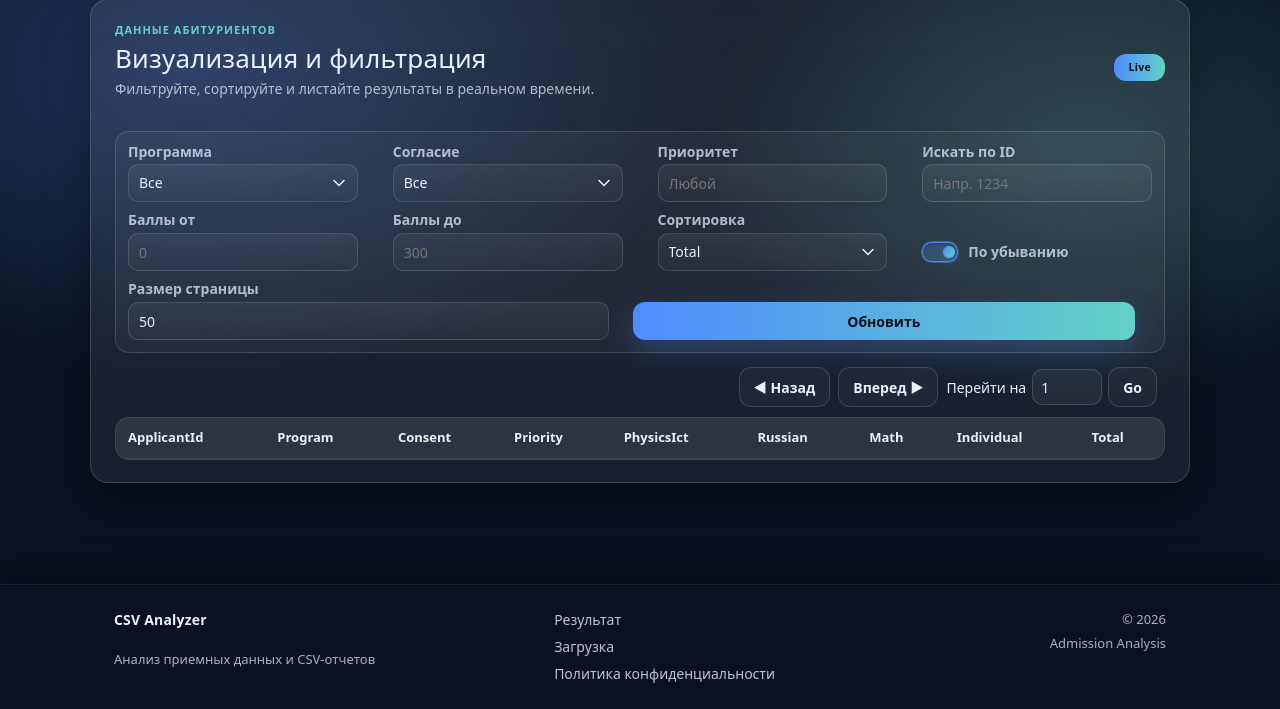
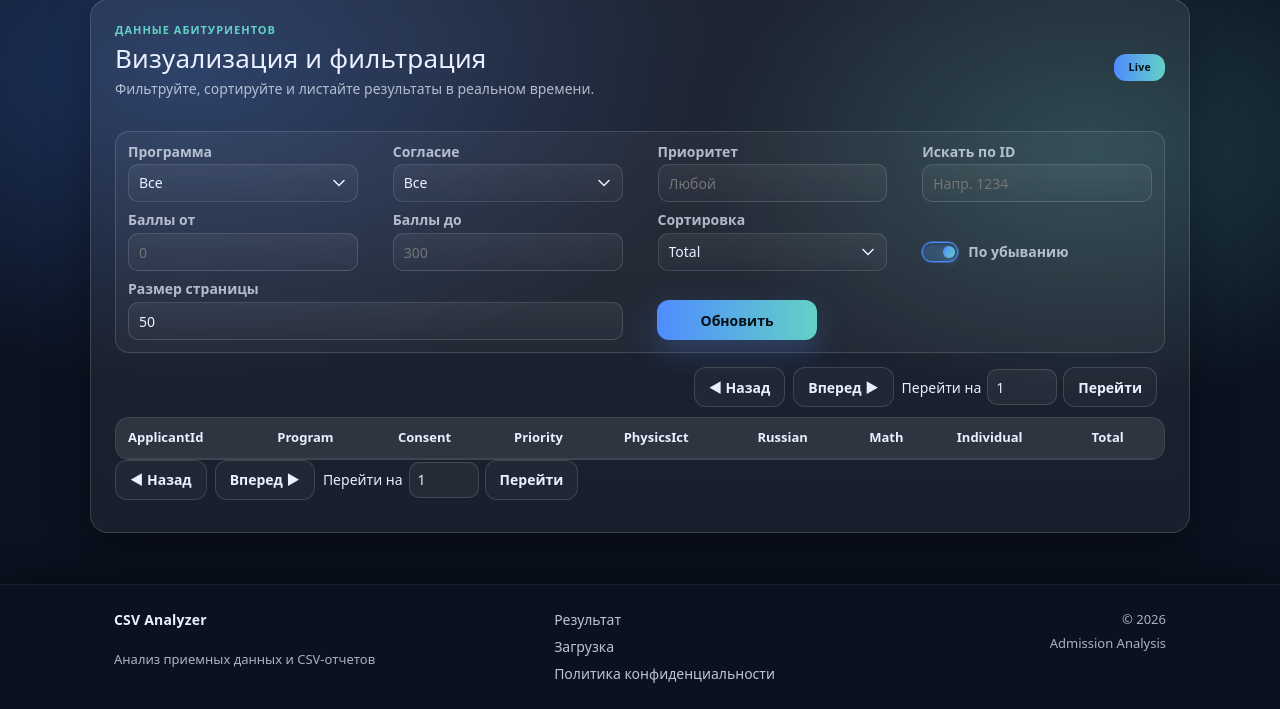
Before and after one commit to rawer470/AdmissionAnalysis, an ASP.NET Core app: page /Visualize in a window 1280 px wide. Shown: the part 91-800 px from the top of the page. Run offline with ASP.NET Core 8, Linux system fonts and the light colour scheme; lists and menus that the app fills with data are empty; style sheets or scripts are compiled from the project's sources.

Commit message:
fix bugs in VisualizeCtrl

```diff
--- a/src/web/Views/Visualize/Index.cshtml
+++ b/src/web/Views/Visualize/Index.cshtml
@@ -18,6 +18,7 @@
         </header>
 
         <form id="filters" class="viz-filters">
+            <input type="hidden" name="Page" value="1" />
             <div class="row">
                 <label>Программа
                     <select name="Program">
@@ -67,15 +68,11 @@
                     <input class="toggle noselect" type="checkbox" name="Desc" value="true" checked /> По убыванию
                 </label>
             </div>
-
-            <div class="row pagination-row">
-                @* <label>Страница
-                    <input type="number" name="Page" value="1" min="1" />
-                </label> *@
+            <div class="row">
                 <label>Размер страницы
                     <input type="number" name="PageSize" value="50" min="1" max="500" />
                 </label>
-                <button type="submit" class="btn primary">Обновить</button>
+                <button type="submit" class="btn primary action-btn">Обновить</button>
             </div>
         </form>
 
@@ -87,7 +84,7 @@
                 <div class="goto">
                     <span>Перейти на</span>
                     <input type="number" id="gotoPage" value="1" min="1" />
-                    <button type="button" id="goBtn" class="btn ghost">Go</button>
+                    <button type="button" id="goBtn" class="btn ghost">Перейти</button>
                 </div>
                 <span id="pageInfo" class="muted"></span>
             </div>
@@ -111,6 +108,19 @@
                 <tbody></tbody>
             </table>
         </div>
+
+        <div class="viz-toolbar bottom-toolbar">
+            <div class="pager">
+                <button type="button" class="btn ghost prevBtn2">◀ Назад</button>
+                <button type="button" class="btn ghost nextBtn2">Вперед ▶</button>
+                <div class="goto">
+                    <span>Перейти на</span>
+                    <input type="number" class="gotoPage2" value="1" min="1" />
+                    <button type="button" class="btn ghost goBtn2">Перейти</button>
+                </div>
+                <span class="muted pageInfo2"></span>
+            </div>
+        </div>
     </section>
 </main>
 
@@ -127,22 +137,54 @@
     const goBtn = document.getElementById('goBtn');
     const pageInfo = document.getElementById('pageInfo');
 
-    async function load(pageOverride) {
+    const prevBtn2 = document.querySelector('.prevBtn2');
+    const nextBtn2 = document.querySelector('.nextBtn2');
+    const gotoInput2 = document.querySelector('.gotoPage2');
+    const goBtn2 = document.querySelector('.goBtn2');
+    const pageInfo2 = document.querySelector('.pageInfo2');
+
+    let lastTotalPages = null;
+
+    async function load(pageOverride, allowRetry = true) {
         if (pageOverride !== undefined) pageInput.value = pageOverride;
+
+        // Предварительная коррекция по кэшу, чтобы не делать лишний запрос
+        if (lastTotalPages !== null) {
+            const clamped = Math.min(Math.max(1, parseInt(pageInput.value) || 1), lastTotalPages);
+            pageInput.value = clamped;
+            gotoInput.value = clamped;
+            if (gotoInput2) gotoInput2.value = clamped;
+        }
+
         const params = new URLSearchParams(new FormData(form));
         const res = await fetch('/Visualize/GetData?' + params.toString());
         if (!res.ok) { alert('Error ' + res.status); return; }
         const data = await res.json();
 
-        const page = Math.max(1, parseInt(pageInput.value) || 1);
+        const pageRequested = Math.max(1, parseInt(pageInput.value) || 1);
         const pageSize = Math.max(1, parseInt(pageSizeInput.value) || 50);
         const totalPages = Math.max(1, Math.ceil(data.totalCount / pageSize));
+        lastTotalPages = totalPages;
 
-        @* pageInput.value = Math.min(page, totalPages); *@
+        const page = Math.min(pageRequested, totalPages);
+        if (page !== pageRequested && allowRetry) {
+            // если запросили вне диапазона — корректируем и грузим один раз нужную страницу
+            pageInput.value = page;
+            gotoInput.value = page;
+            if (gotoInput2) gotoInput2.value = page;
+            return load(page, false);
+        }
+        pageInput.value = page;
         gotoInput.value = pageInput.value;
+        if (gotoInput2) gotoInput2.value = pageInput.value;
         prevBtn.disabled = page <= 1;
         nextBtn.disabled = page >= totalPages;
+        if (prevBtn2 && nextBtn2) {
+            prevBtn2.disabled = prevBtn.disabled;
+            nextBtn2.disabled = nextBtn.disabled;
+        }
         pageInfo.textContent = `Стр. ${page} / ${totalPages}`;
+        if (pageInfo2) pageInfo2.textContent = pageInfo.textContent;
 
         totalEl.textContent = `Найдено: ${data.totalCount}`;
         tbody.innerHTML = data.items.map(row => `
@@ -161,6 +203,13 @@
         load(target);
     });
 
+    if (prevBtn2) prevBtn2.addEventListener('click', () => load(Math.max(1, (parseInt(pageInput.value) || 1) - 1)));
+    if (nextBtn2) nextBtn2.addEventListener('click', () => load((parseInt(pageInput.value) || 1) + 1));
+    if (goBtn2) goBtn2.addEventListener('click', () => {
+        const target = Math.max(1, parseInt(gotoInput2.value) || 1);
+        load(target);
+    });
+
     // initial load
     load(1);
 </script>
--- a/src/web/wwwroot/css/visualize.css
+++ b/src/web/wwwroot/css/visualize.css
@@ -202,17 +202,18 @@ input[type="number"]::-webkit-inner-spin-button {
   box-shadow: none;
 }
 
-.viz-filters .row.pagination-row {
-  grid-template-columns: 1fr 1fr auto;
-  align-items: end;
-  padding-right: 14px;
-}
-
-.viz-filters .row.pagination-row .btn {
+.action-btn {
+  width: fit-content;
+  min-width: 160px;
   height: 38px;
   padding: 0 18px;
   justify-self: start;
   white-space: nowrap;
+  display: inline-flex;
+  align-items: center;
+  justify-content: center;
+  align-self: end;
+  margin-inline: 10px 20px;
 }
 
 .toggle:focus-visible {
```
